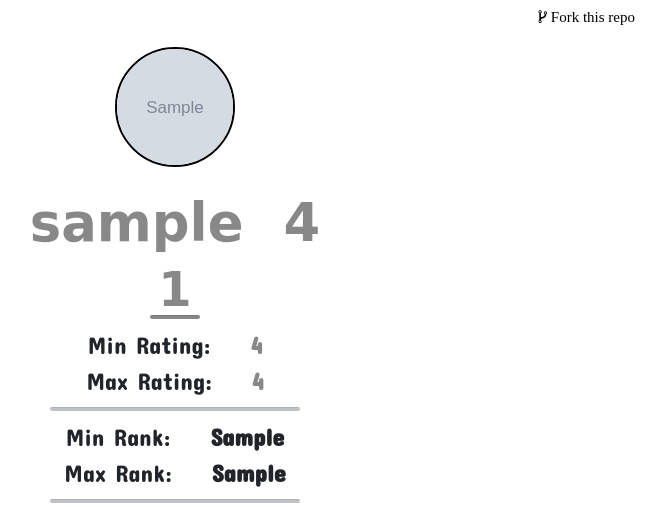
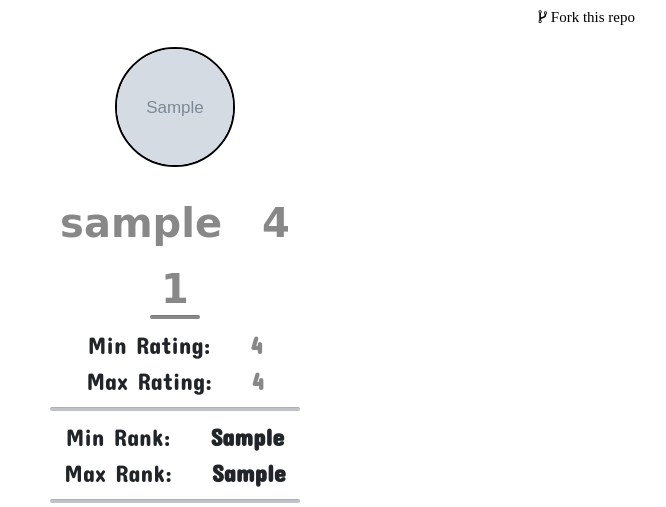
Before and after one commit to Shovon588/codeforces_profile_analyzer, a Django app: template cf_profile_analyzer/analyzer/templates/analyzer/single.html in a window 1280 px wide. Shown: the part 141-648 px from the top of the page, without its empty margins (465-1131 px from the left). Run offline with Django 3.2, Linux system fonts and the light colour scheme; the template is opened without the code that fills it: most values are stand-ins (such as "Sample title", 1, 10 or a date in 2020); grey boxes marked "Sample" are stand-in pictures; some libraries are stand-ins or nearby versions.

Commit message:
styling adjustment for the project

```diff
--- a/cf_profile_analyzer/analyzer/static/css/master.css
+++ b/cf_profile_analyzer/analyzer/static/css/master.css
@@ -1,15 +1,21 @@
 body {
   font-family: 'Concert One', cursive;
   font-size: 1.5em;
-  min-width: 370px;
+  min-width: 400px;
 }
 
 h1 {
   color: red;
 }
 
+.big-brand{
+  font-size: 60px;
+  font-family: 'Rubik Mono One', sans-serif;
+}
+
 .input-form {
-  height: 50vh;
+  min-height: 60px;
+  font-size: 22px;
 }
 
 .profile-pic {
@@ -25,14 +31,14 @@ h1 {
 }
 
 .handle {
-  font-size: 2.2em;
+  font-size: 40px;
   font-family: cursive;
   margin-top: 5%;
   font-weight: bold;
 }
 
 .rank {
-  font-size: 2em;
+  font-size: 40px;
   font-family: cursive;
   margin-top: 5%;
   font-weight: bold;
@@ -58,5 +64,5 @@ h1 {
 }
 
 .comparison-table {
-  font-size: 1.3em;
+  font-size: 21px;
 }
```
